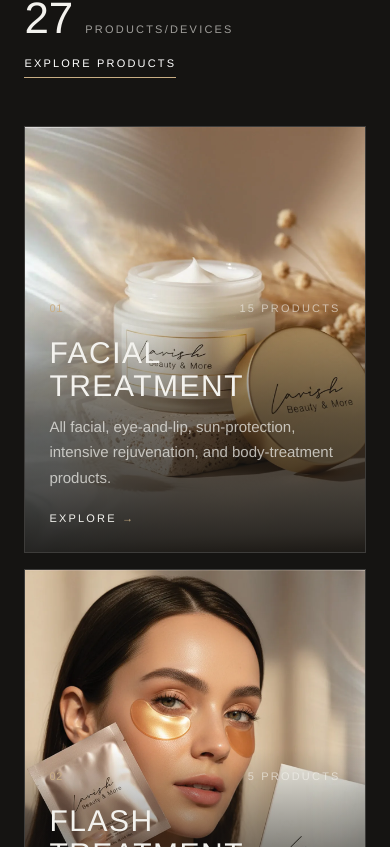
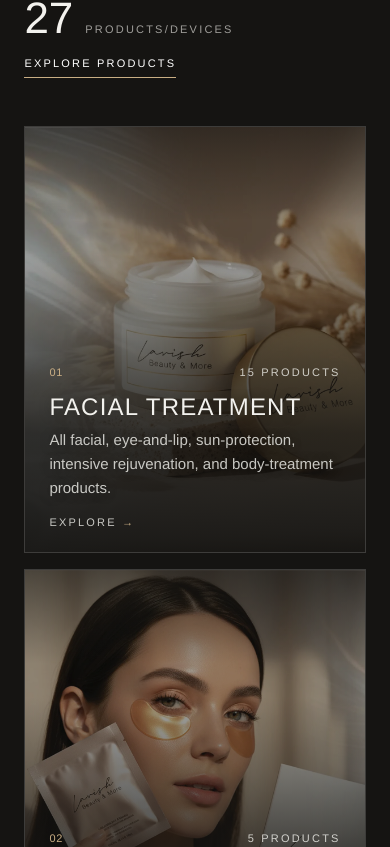
Before and after one commit to everlast-software-development/lavishluster, a React (Vite) app in the folder client/: page / in a window 390 px wide. Shown: the part 2537-3384 px from the top of the page. Built offline with nearby package versions, Linux system fonts and the light colour scheme.

Commit message:
Home: Product Worlds legible panels
Co-Authored-By: Claude Opus 5.5 (1M context) <noreply@anthropic.com>

```diff
--- a/client/src/components/sections/home/HomeCollections.css
+++ b/client/src/components/sections/home/HomeCollections.css
@@ -35,8 +35,10 @@
 
 /* Image: the whole panel height. Focal points keep each product and its label clear of the
    text at the bottom; the 4:5 photographs crop only vertically, by more as the open panel widens. */
-.world-panel__media { position: absolute; inset: 0; }
-.world-panel__media > img { object-position: center; }
+/* Layers, bottom to top: image (0) · shade, base scrim, top shade (1) · content (2).
+   Scoped under .world-panel so the global .media rules can never re-position them. */
+.world-panel .world-panel__media { position: absolute; inset: 0; z-index: 0; background: var(--c-noir); }
+.world-panel .world-panel__media > img { object-position: center; filter: brightness(0.88) saturate(0.92); transform: none; }
 .world-panel--facial-treatment .world-panel__media > img { object-position: center 100%; }
 .world-panel--flash-treatment .world-panel__media > img { object-position: 35% 100%; }
 .world-panel--beauty-devices .world-panel__media > img { object-position: center 35%; }
@@ -45,13 +47,15 @@
   .world-panel--flash-treatment .world-panel__media > img { object-position: 35% 78%; }
 }
 
-/* Overlays: a flat noir veil when closed, a bottom scrim when open. */
-.world-panel__shade, .world-panel__scrim { position: absolute; inset: 0; pointer-events: none; transition: opacity 0.6s var(--ease); }
-.world-panel__shade { background: var(--c-noir-a55); opacity: calc(1 - var(--o)); }
-.world-panel__scrim { background: linear-gradient(0deg, var(--c-noir-a92) 0%, var(--c-noir-a55) 32%, var(--c-noir-a0) 58%); opacity: var(--o); }
+.world-panel .world-panel__shade, .world-panel .world-panel__scrim, .world-panel .world-panel__top { position: absolute; inset: 0; z-index: 1; pointer-events: none; }
+/* Closed only: a left gradient behind the vertical name over a flat veil; fades out as the panel opens. */
+.world-panel .world-panel__shade { background: var(--g-worlds-closed-name), var(--c-noir-a50); opacity: calc(1 - var(--o)); transition: opacity 0.6s var(--ease); }
+/* Always, on every panel: the base scrim under the text, and a top shade for the number. */
+.world-panel .world-panel__scrim { background: var(--g-worlds-base); }
+.world-panel .world-panel__top { background: var(--g-worlds-top); }
 
 /* Content fades: in over 0.3s after 0.15s when opening; out over 0.15s when closing. */
-.world-panel__open, .world-panel__closed { position: absolute; transition-property: opacity; transition-timing-function: var(--ease); }
+.world-panel__open, .world-panel__closed { position: absolute; z-index: 2; transition-property: opacity; transition-timing-function: var(--ease); }
 .world-panel__open { opacity: var(--o); transition-duration: calc(0.15s + var(--o) * 0.15s); transition-delay: calc(var(--o) * 0.15s); }
 .world-panel__closed { inset: 0; opacity: calc(1 - var(--o)); transition-duration: calc(0.3s - var(--o) * 0.15s); transition-delay: calc((1 - var(--o)) * 0.15s); }
 
@@ -62,21 +66,28 @@
   position: absolute; left: 2rem; bottom: 2.25rem;
   writing-mode: vertical-rl; transform: rotate(180deg);
   font-size: 1.625rem; font-weight: 200; line-height: 1; letter-spacing: var(--tr-home-title); text-transform: uppercase; white-space: nowrap;
+  color: var(--c-pearl);
 }
-.world-panel__count { color: var(--c-pearl-a62); white-space: nowrap; }
+.world-panel__count { color: var(--c-pearl-a80); white-space: nowrap; }
 .world-panel__count--corner { position: absolute; right: 2rem; bottom: 2.25rem; }
 
 /* Open state: content at the bottom with 40px insets, sized to the open width so it never reflows. */
 .world-panel__open { left: 2.5rem; bottom: 2.5rem; width: calc(53cqw - 5rem); display: flex; flex-direction: column; align-items: flex-start; }
 .world-panel__meta { display: flex; justify-content: space-between; align-items: baseline; align-self: stretch; gap: 1rem; }
 /* 36px at 1440, scaled down on narrower open panels so the name keeps to one line. */
-.world-panel__name { margin-top: 1.125rem; font-size: clamp(1.5rem, 2.5vw, 2.25rem); font-weight: 200; line-height: 1.1; letter-spacing: var(--tr-home-title); text-transform: uppercase; }
-.world-panel__desc { margin-top: 0.75rem; max-width: 26.25rem; font-size: var(--t-sm); font-weight: 300; line-height: 1.7; color: var(--c-pearl-a72); }
-.world-panel__cta { margin-top: 1.25rem; color: var(--c-pearl); }
+.world-panel__name { margin-top: 1.125rem; font-size: clamp(1.5rem, 2.5vw, 2.25rem); font-weight: 200; line-height: 1.1; letter-spacing: var(--tr-home-title); text-transform: uppercase; color: var(--c-pearl); text-shadow: var(--shadow-worlds-text); }
+.world-panel__desc { margin-top: 0.75rem; max-width: 26.25rem; font-size: var(--t-sm); font-weight: 300; line-height: 1.7; color: var(--c-pearl-a80); text-shadow: var(--shadow-worlds-text); }
+.world-panel__cta { margin-top: 1.25rem; color: var(--c-pearl-a80); }
 .world-panel__arrow { color: var(--c-gold-light); }
+/* Narrower desktop panels (480–530px tall): tighter insets and gaps keep the open content in the bottom 40%. */
+@media (min-width: 1024px) and (max-width: 1279px) {
+  .world-panel__open { left: 2rem; bottom: 2rem; width: calc(53cqw - 4rem); }
+  .world-panel__name { margin-top: 0.875rem; }
+  .world-panel__cta { margin-top: 1rem; }
+}
 
 @media (prefers-reduced-motion: reduce) {
-  .world-panel, .world-panel__shade, .world-panel__scrim, .world-panel__open, .world-panel__closed { transition: none; }
+  .world-panel, .world-panel .world-panel__shade, .world-panel__open, .world-panel__closed { transition: none; }
 }
 
 /* Under 1024px: no accordion — three open cards, 4:5 (max 520px tall), 16px apart. */
@@ -85,5 +96,15 @@
   .world-panel, .world-panel + .world-panel { --o: 1 !important; flex: none !important; aspect-ratio: 4 / 5; max-height: 32.5rem; border: 1px solid var(--c-pearl-a18); }
   .world-panel__closed { display: none; }
   .world-panel__open { left: 1.5rem; right: 1.5rem; bottom: 1.5rem; width: auto; }
-  .world-panel__name { font-size: var(--t-title-section); }
+  /* Compact: the name keeps to 24–30px and the gaps tighten, so the content stays low on the card. */
+  .world-panel__open { bottom: 1.25rem; }
+  .world-panel__name { margin-top: 0.75rem; font-size: clamp(1.5rem, 4vw, 1.875rem); }
+  .world-panel__desc { margin-top: 0.5rem; line-height: 1.6; }
+  .world-panel__cta { margin-top: 0.875rem; }
 }
+
+/* Small panels (below 1280px): the photographs are bright for their size, so the base scrim
+   carries a flat 30% veil too; the text then keeps 4.5:1 (count, description, Explore). */
+@media (max-width: 1279px) {
+  .world-panel .world-panel__scrim { background: var(--g-worlds-base), var(--c-noir-a30); }
+}
--- a/client/src/components/sections/home/HomeCollections.jsx
+++ b/client/src/components/sections/home/HomeCollections.jsx
@@ -46,8 +46,10 @@ export default function HomeCollections() {
                   <span className="media world-panel__media">
                     {src ? <img src={src} alt="" loading="lazy" decoding="async" /> : <Placeholder title={c.label} />}
                   </span>
+                  {/* Layers over the image: closed-panel shade, base scrim (always), top shade (always). */}
                   <span className="world-panel__shade" aria-hidden="true" />
                   <span className="world-panel__scrim" aria-hidden="true" />
+                  <span className="world-panel__top" aria-hidden="true" />
 
                   {/* Closed state: number top-left, vertical name bottom-left, count bottom-right. */}
                   <span className="world-panel__closed" aria-hidden="true">
--- a/client/src/styles/tokens.css
+++ b/client/src/styles/tokens.css
@@ -40,9 +40,19 @@
   --c-gold-light-a90: rgba(201, 174, 132, 0.9);  /* LusterScan scan line */
   --c-gold-light-a0: rgba(201, 174, 132, 0);     /* scan line fade ends */
   --c-noir-a78: rgba(21, 20, 18, 0.78);          /* LusterScan caption bar */
-  --c-noir-a92: rgba(21, 20, 18, 0.92);          /* Product Worlds open-panel scrim base */
-  --c-noir-a55: rgba(21, 20, 18, 0.55);          /* Product Worlds scrim mid-stop, closed-panel overlay */
+  --c-noir-a95: rgba(21, 20, 18, 0.95);          /* Product Worlds base scrim */
+  --c-noir-a65: rgba(21, 20, 18, 0.65);          /* Product Worlds closed-panel name gradient */
+  --c-noir-a55: rgba(21, 20, 18, 0.55);          /* Product Worlds top shade */
+  --c-noir-a50: rgba(21, 20, 18, 0.5);           /* Product Worlds closed-panel flat shade */
+  --c-noir-a35: rgba(21, 20, 18, 0.35);          /* Product Worlds text shadow */
+  --c-noir-a30: rgba(21, 20, 18, 0.3);           /* Product Worlds base scrim mid-stop */
+  --c-pearl-a80: rgba(243, 242, 238, 0.8);       /* Product Worlds description, count, Explore */
   --c-noir-a0: rgba(21, 20, 18, 0);              /* Product Worlds scrim top */
+  /* Product Worlds panel layers */
+  --g-worlds-base: linear-gradient(0deg, var(--c-noir-a95) 0%, var(--c-noir-a78) 28%, var(--c-noir-a30) 52%, var(--c-noir-a0) 70%);
+  --g-worlds-top: linear-gradient(180deg, var(--c-noir-a55) 0%, var(--c-noir-a0) 22%);
+  --g-worlds-closed-name: linear-gradient(90deg, var(--c-noir-a65) 0%, var(--c-noir-a0) 45%);
+  --shadow-worlds-text: 0 1px 12px var(--c-noir-a35);
   --c-pearl-a70: rgba(243, 242, 238, 0.7);       /* Signature photo frame */
   --c-noir-raised: #1E1C19;                  /* Home hero stage panel */
   --c-gold-a60: rgba(185, 154, 107, 0.6);    /* Home hero stage panel border */
```
Also changed, not shown: 1 other file (tests, documents, lock files or other folders).
